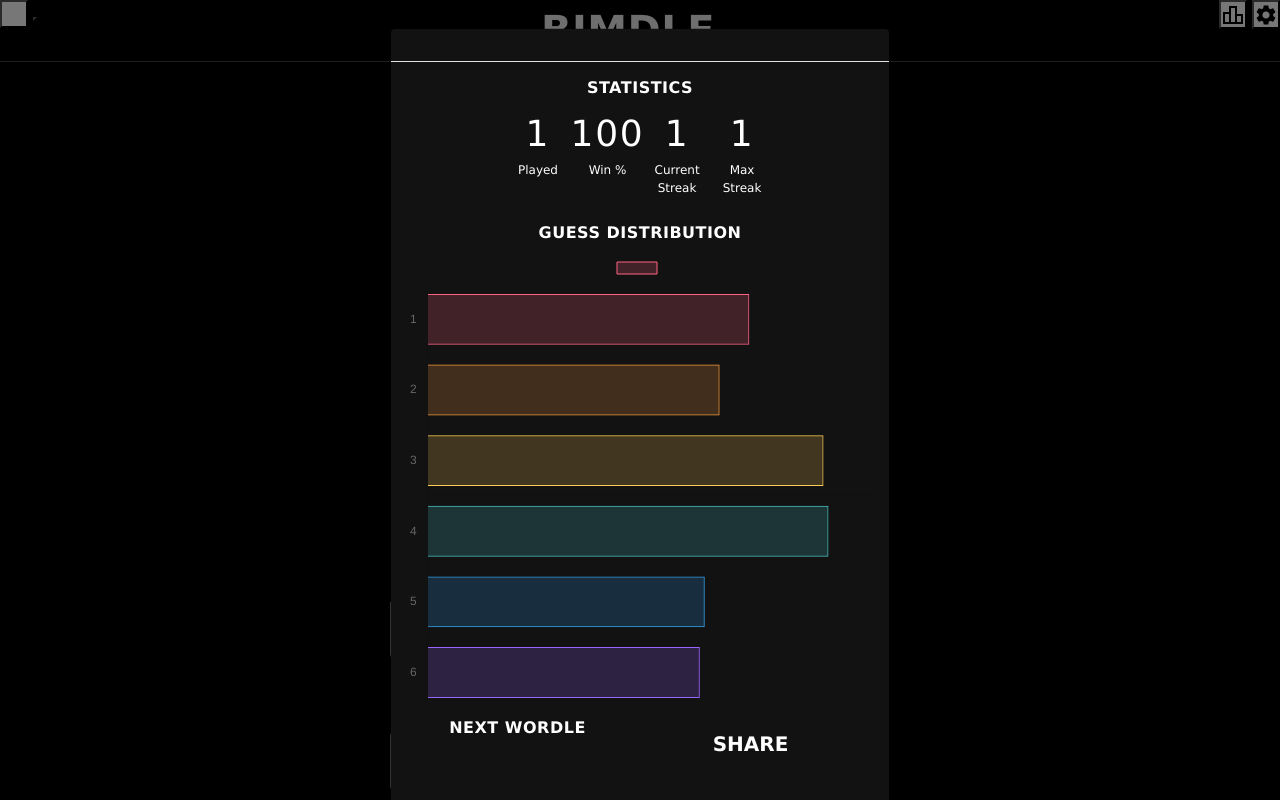
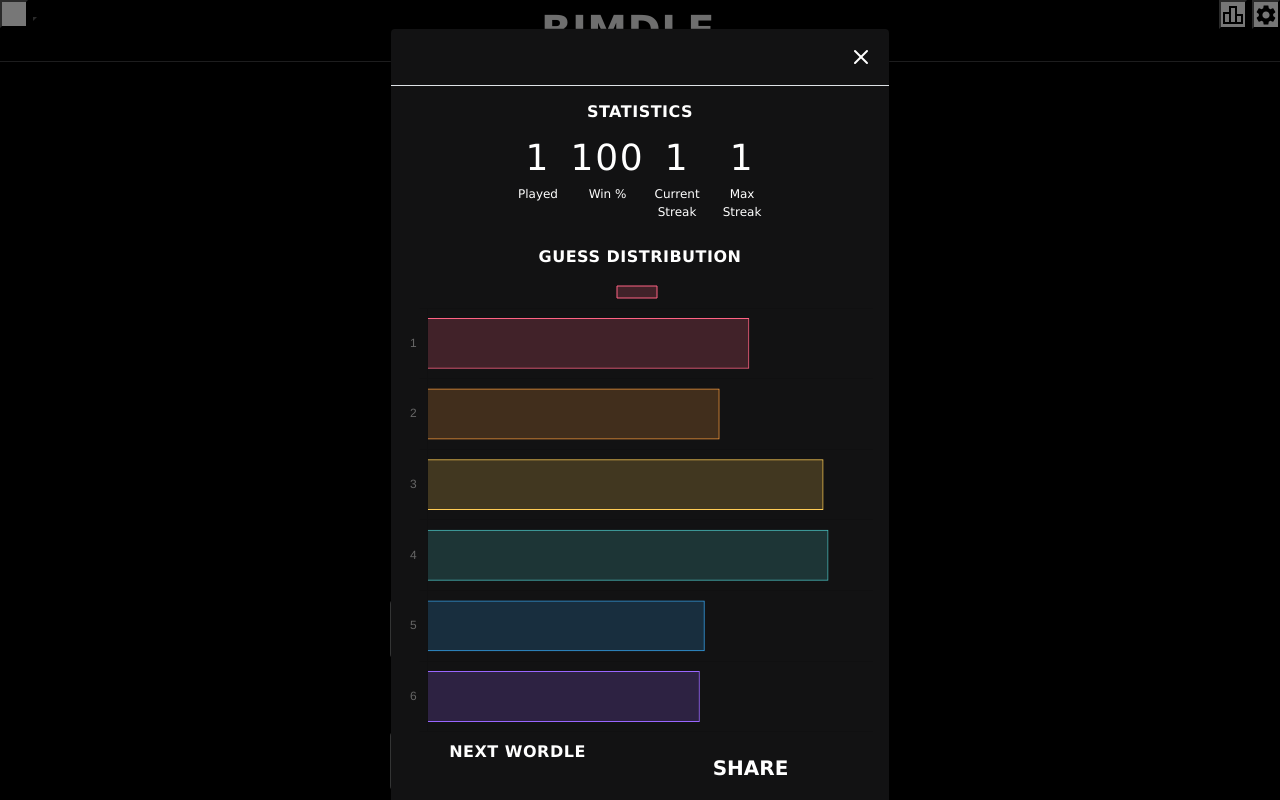
Before and after one commit to BryanRam/Bimdle, a website with bundled scripts: page index.html in a window 1280 px wide. Both pictures are taken after a click on the button 1232 px from the left and 14 px from the top of the page. Built offline with nearby package versions, Linux system fonts and the light colour scheme.

Commit message:
Added close button

```diff
--- a/index.html
+++ b/index.html
@@ -346,7 +346,21 @@
                 <div class="modal fade" id="statisticsModal" tabindex="-1" role="dialog" aria-labelledby="statisticsModalLabel" aria-hidden="true">
                     <div class="modal-dialog" role="document">
                     <div class="modal-content">
-                        <div class="modal-header">
+                        <div class="modal-header d-flex justify-content-end">
+                          <svg xmlns="http://www.w3.org/2000/svg"
+                               width="24"
+                               height="24"
+                               viewBox="0 0 24 24"
+                               fill="none"
+                               stroke="currentColor"
+                               stroke-width="2"
+                               stroke-linecap="round"
+                               stroke-linejoin="round"
+                               class="feather feather-x"
+                               id="dismissStats">
+                               <line x1="18" y1="6" x2="6" y2="18"></line>
+                               <line x1="6" y1="6" x2="18" y2="18"></line>
+                          </svg>
                         </div>
 
                         <div class="modal-body container">
--- a/js/main.js
+++ b/js/main.js
@@ -34,6 +34,7 @@ $(document).ready(function(){
     let guessed = false;
     let shareButton = document.getElementById("sharebutton");
     let statsButton = document.getElementById("statistics-button");
+    let statsButtonClose = document.getElementById("dismissStats");
     $('#exampleModal').modal({ show: false});
 
     const keys = document.querySelectorAll(".keyboard-row button");
@@ -99,6 +100,11 @@ $(document).ready(function(){
     statsButton.addEventListener('click', event => {
         $('#statisticsModal').modal('show');
     });
+
+    statsButtonClose.addEventListener('click', event => {
+        console.log("Clicked dismiss");
+        $('#statisticsModal').modal('hide');
+    })
 
 
     function getTileColor(letter, index){
```
Also changed, not shown: 1 other file.
